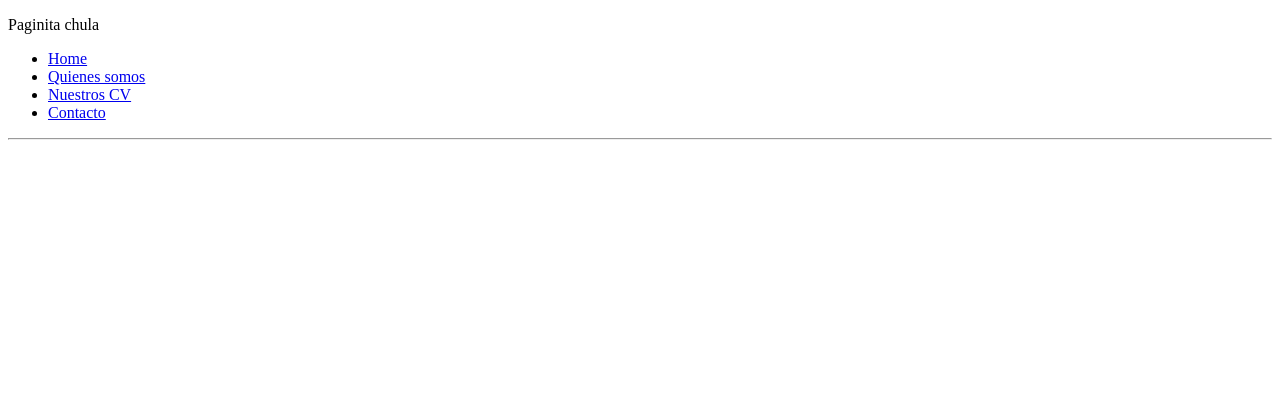
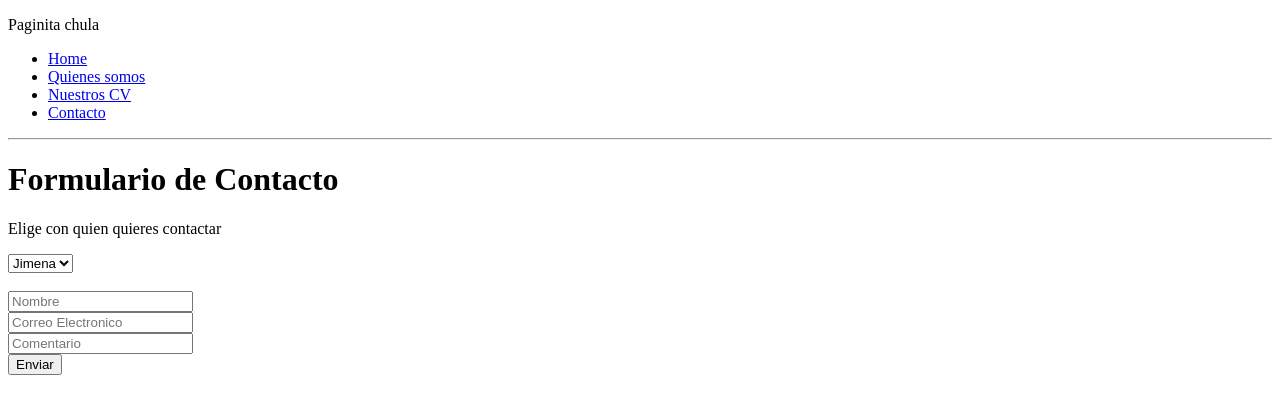
Before and after one commit to Jimenaaaaaa/202301-W1CH2-Jimena-y-Ryan, a website: page contact.html in a window 1280 px wide. Drawn offline with Linux system fonts and the light colour scheme.

Commit message:
Added form

```diff
--- a/contact.html
+++ b/contact.html
@@ -19,8 +19,25 @@
     </ul>
     <hr>
   </header>
+  <h1>Formulario de Contacto</h1>
 
+  <form action="">
+    <p>Elige con quien quieres contactar</p>
+    <select name="lista">
+      <option value="Jimena">Jimena</option>
+      <option value="Oso">Oso</option>
+    </select>
+    <br>
+    <br>
+    <input type="text" placeholder="Nombre">
+    <br>
+    <input type="email" placeholder="Correo Electronico">
+    <br>
+    <input type="text" placeholder="Comentario">
+    <br>
 
+    <Button>Enviar</Button>
+  </form>
 
 
 </body>
```
